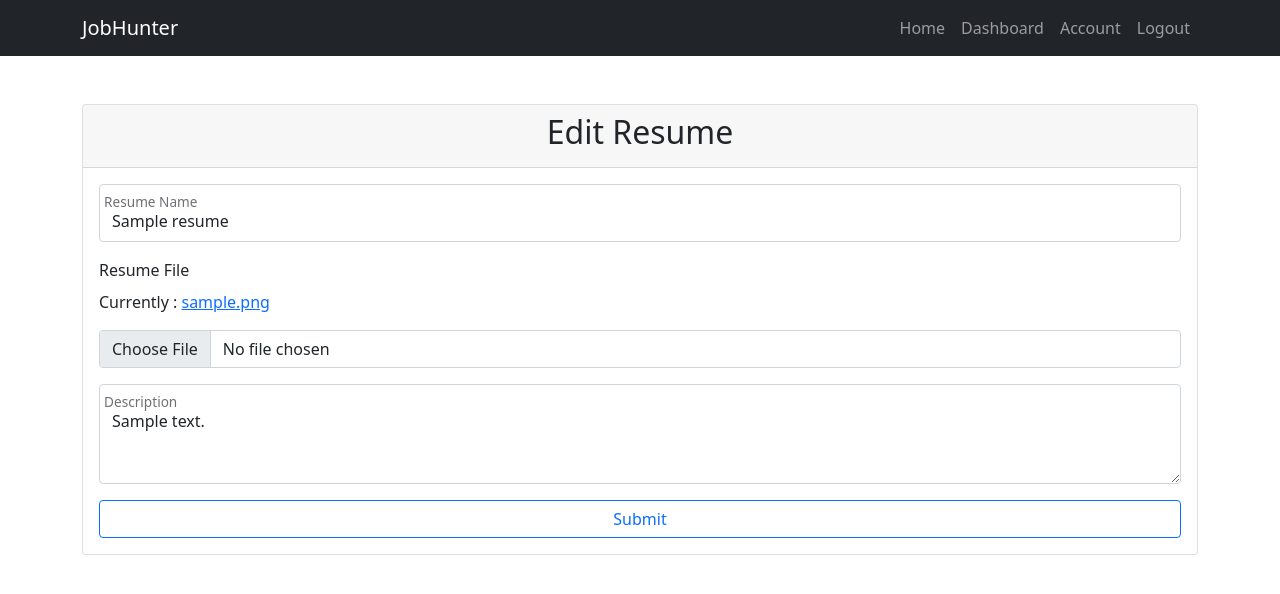
After one commit to aesavas/JobHunter, a Django app: page /dashboard/edit-resume/00000000-0000-0000-0000-000000000001 in a window 1280 px wide. The commit adds this page. Shown: the top 594 px of the page. Run offline with Django 3.2, Linux system fonts and the light colour scheme; a user stored in the database is signed in; tables that the repository leaves empty hold one stand-in row (values such as "Sample post"); some libraries are stand-ins or nearby versions.

Commit message:
Edit resume page, view and url added. Dashboard resume section updated.

```diff
--- a/app/jobs/templates/jobs/dashboard.html
+++ b/app/jobs/templates/jobs/dashboard.html
@@ -116,10 +116,10 @@
                             <div class="card">
                                 <div class="card-body">
                                     <h5 class="card-title">{{resume.resume_name}}</h5>
-                                    <p class="card-text">{{resume.description}}</p>
+                                    <p class="card-text">{{resume.description|truncatewords:"3"}}</p>
                                 </div>
                                 <div class="card-footer text-center">
-                                    <a href="#"><i class="fas fa-edit fa-2x me-4"></i></a>
+                                    <a href="{% url 'dashboard:edit-resume' resume.id %}"><i class="fas fa-edit fa-2x me-4"></i></a>
                                     <a href="{% url 'dashboard:delete-resume' resume.id %}"><i class="fas fa-trash-alt fa-2x"></i></a>
                                     <a href="{{resume.resume_file.url}}" download><i class="fas fa-download fa-2x ms-4"></i></a>
                                 </div>
--- /dev/null
+++ b/app/jobs/templates/jobs/edit-resume.html
@@ -0,0 +1,40 @@
+{% extends 'includes/base.html' %}
+{% load static %}
+{% block title %}
+| Edit Resume
+{% endblock title %}
+{% block content %}
+<main>
+    <section id="add-job" class="my-5">
+        <div class="container">
+            <div class="card">
+                <div class="card-header">
+                    <h2 class="card-title text-center">Edit Resume</h2>
+                </div>
+                <div class="card-body">
+                    <form action="" class="row g-3" method="POST" enctype="multipart/form-data">
+                        {% csrf_token %}
+                        <div class="col-12 form-floating">
+                            <input type="text" class="form-control" id="resumeName" name="resumeName" value="{{resume.resume_name}}" required>
+                            <label for="resumeName">Resume Name</label>
+                        </div>
+                        <div class="col-12">
+                            <label for="resumeFile" class="form-label">Resume File</label>
+                            <p for="currently">Currently : <a href="{{resume.resume_file.url}}">{{resume.resume_file}}</a></p>
+                            <input class="form-control" type="file" id="resumeFile" name="resumeFile">
+                        </div>
+
+                        <div class="col-12 form-floating">
+                            <textarea class="form-control" id="description" style="height: 100px" name="description" required>{{resume.description}}</textarea>
+                            <label for="description">Description</label>
+                        </div>
+                        <div class="col-12">
+                            <input type="submit" value="Submit" class="btn btn-outline-primary form-control">
+                        </div>
+                    </form>
+                </div>
+            </div>
+        </div>
+    </section>
+</main>
+{% endblock content %}
--- a/app/jobs/urls.py
+++ b/app/jobs/urls.py
@@ -8,7 +8,8 @@ from .views import (
     add_job_post_view,
     delete_job_post_view,
     add_resume_view,
-    delete_resume_view
+    delete_resume_view,
+    edit_resume_view,
 )
 
 app_name = "apps.JobsConfig.name"
@@ -19,4 +20,5 @@ urlpatterns = [
     path('delete-job-post/<str:id>', delete_job_post_view, name='delete-job-post'),
     path('add-resume/', add_resume_view, name='add-resume'),
     path('delete-resume/<str:id>', delete_resume_view, name='delete-resume'),
+    path('edit-resume/<str:id>', edit_resume_view, name='edit-resume'),
 ]
--- a/app/jobs/views.py
+++ b/app/jobs/views.py
@@ -118,3 +118,26 @@ def delete_resume_view(request, id):
         'resume' : resume
     }
     return render(request, 'jobs/delete-resume.html', context)
+
+
+def edit_resume_view(request, id):
+    profile = request.user.profile
+    resume = profile.resume_set.get(id=id)
+    if request.method == "POST":
+        resumeName = request.POST['resumeName']
+        resumeDescription = request.POST['description']
+        resume.resume_name = resumeName
+        resume.description = resumeDescription
+        #TODO: This solution look like unprofessional, we need to change it.
+        try:
+            resumeFile = request.FILES['resumeFile']
+            resume.resume_file = resumeFile
+        except:
+            pass
+        resume.save()
+        messages.success(request, 'Your resume details has been updated successfully!')
+        return redirect('dashboard:dashboard')
+    context = {
+        'resume' : resume,
+    }
+    return render(request, 'jobs/edit-resume.html', context)
```
